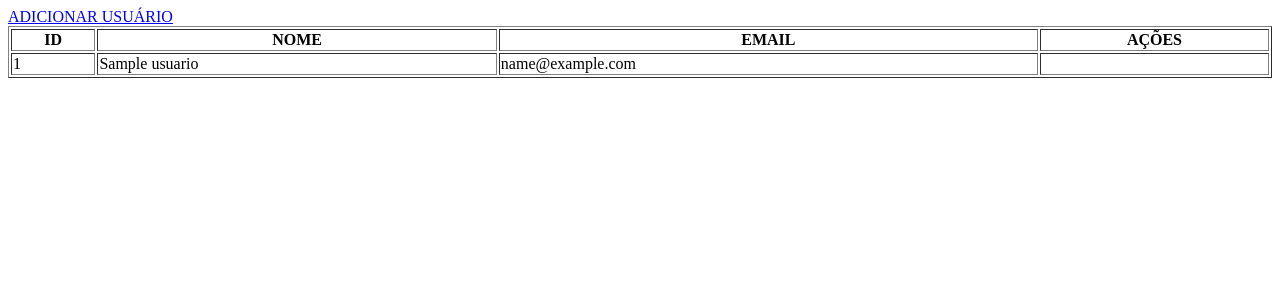
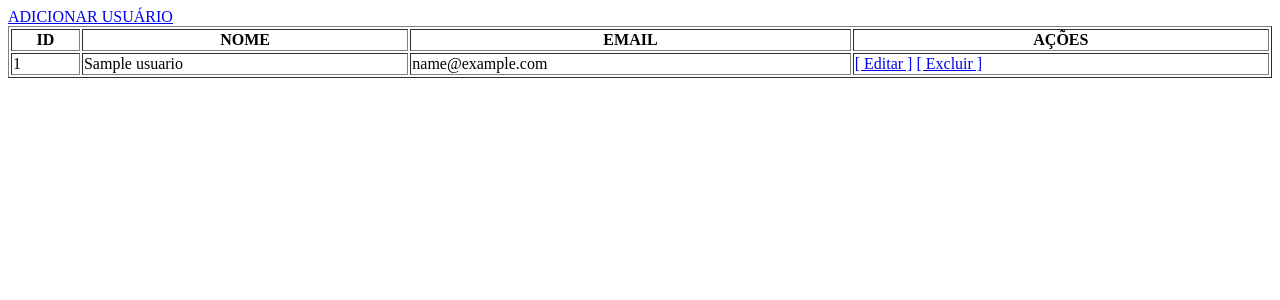
Before and after one commit to gabrielamenezes/crud-sys, a PHP site: page / in a window 1280 px wide. Shown: the top 300 px of the page. Run offline with PHP 8.4, Linux system fonts and the light colour scheme; tables that the repository leaves empty or names only in its code hold one stand-in row (values such as "Sample post").

Commit message:
create buttons in action column and add pages for each one

```diff
--- a/index.php
+++ b/index.php
@@ -27,7 +27,8 @@
             <td><?=$tupla['nome'];?></td>
             <td><?=$tupla['email'];?></td>
             <td>
-
+                <a href="editar.php?id=<?=$tupla['id'];?>">[ Editar ]</a>
+                <a href="excluir.php?id=<?=$tupla['id'];?>">[ Excluir ]</a>
             </td>
 
         </tr>
```
Also changed, not shown: editar.php (added), excluir.php (added).
